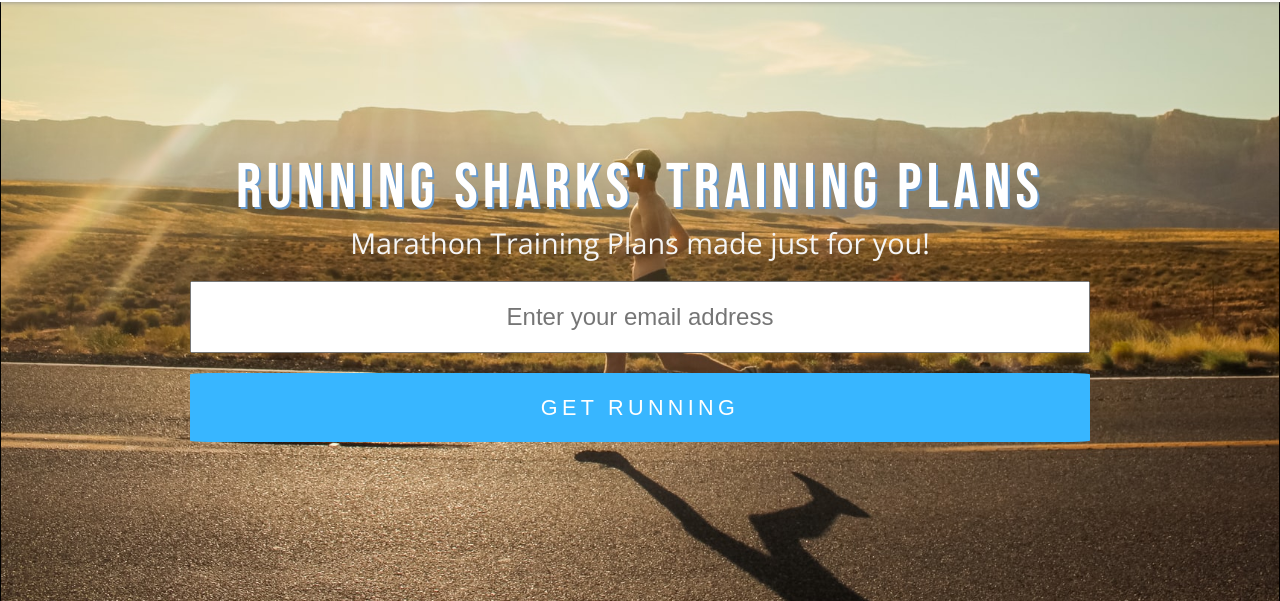
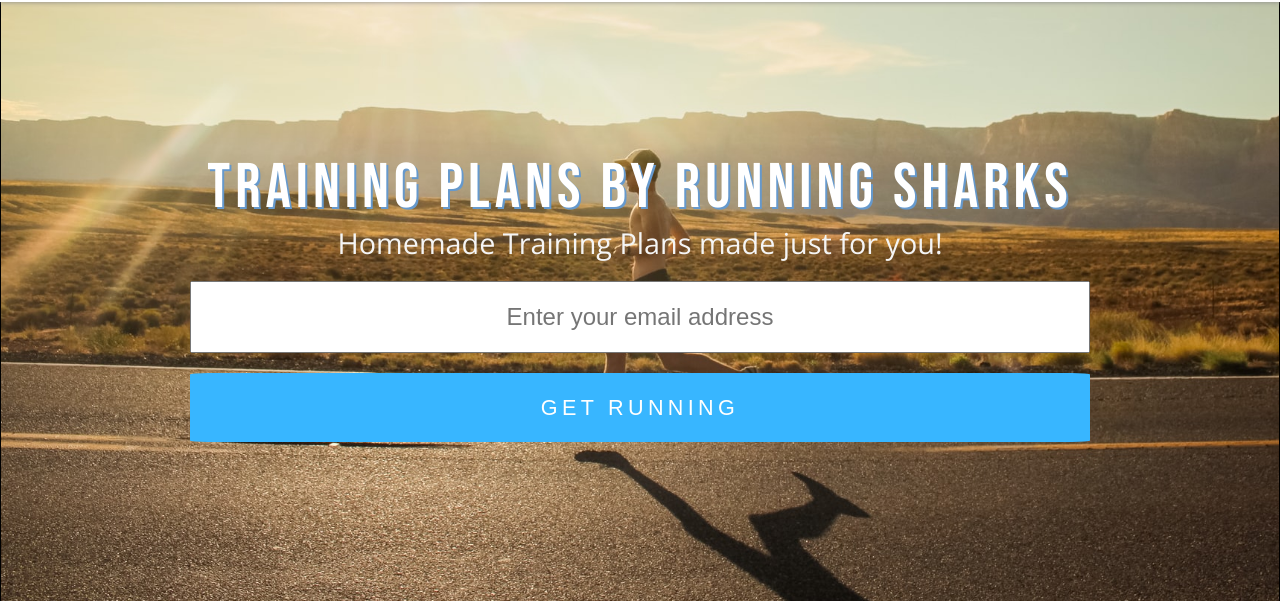
Before and after one commit to Xcoder62/marathon-landing-page, a plain HTML site: page index.html in a window 1280 px wide. Shown: the part 126-727 px from the top of the page. Drawn offline with nearby package versions, Linux system fonts and the light colour scheme.

```diff
--- a/index.html
+++ b/index.html
@@ -2,7 +2,7 @@
 <html lang="en">
 <head>
     <meta charset="utf-8">
-    <title>Running Sharks - Marathon Training</title>
+    <title>Running Sharks v2 - Marathon Training</title>
     <link rel="stylesheet" href="main.css">
     <link href="https://fonts.googleapis.com/css2?family=Bebas+Neue&family=Open+Sans&display=swap" rel="stylesheet">
     <link rel="stylesheet" href="https://cdnjs.cloudflare.com/ajax/libs/font-awesome/4.7.0/css/font-awesome.min.css">
@@ -28,8 +28,8 @@
 <section id="hero">
     <div class="container">
         <img src="images/Running-Sharks-Logo-v3.png">
-        <h1>Running Sharks' Training Plans</h1>
-        <p>Marathon Training Plans made just for you!</p>
+        <h1>Training Plans By Running Sharks</h1>
+        <p>Homemade Training Plans made just for you!</p>
         <!--Email Form (center format, use templated.co)-->
         <form id="form" action="https://www.freecodecamp.org/email-submit">
             <input required name="email" id="email" type="email" placeholder="Enter your email address">
```
Also changed, not shown: 1 other file.
